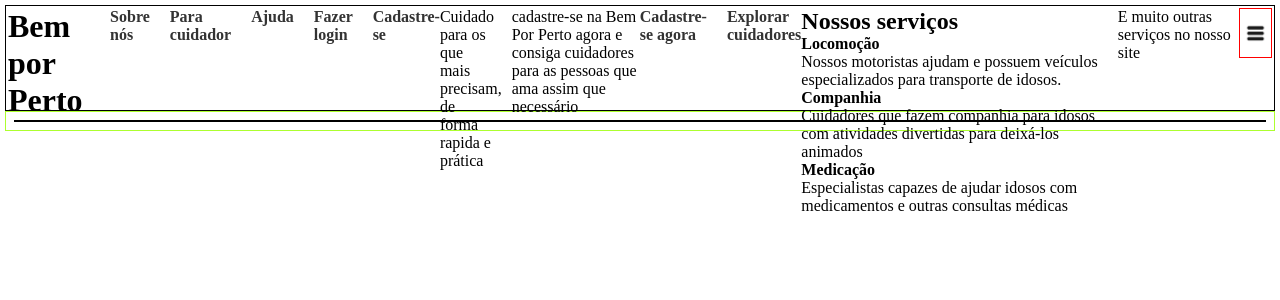
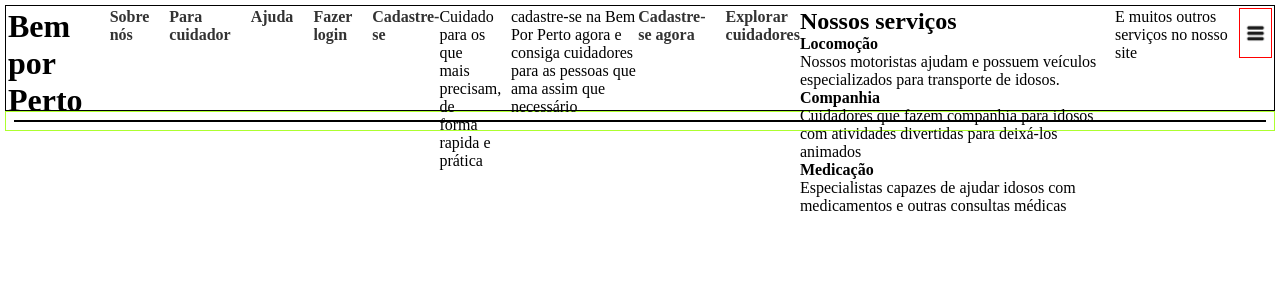
Before and after one commit to Pablo-FullStack-Dev/bem-por-perto, a Flask app: page /inicial in a window 1280 px wide. Shown: the top 300 px of the page. Run offline with Flask 3, Linux system fonts and the light colour scheme.

Commit message:
Update index.html

```diff
--- a/templates/index.html
+++ b/templates/index.html
@@ -44,7 +44,7 @@
                 <p>Especialistas capazes de ajudar idosos com medicamentos e outras consultas médicas</p>
               </div>
             </section>
-            <p class="descricao">E muito outras serviços no nosso site</p>
+            <p class="descricao">E muitos outros serviços no nosso site</p>
             <div class="container" id="espaco">
                <button type="button" id="menu" aria-controls="zona" aria-expanded="false" aria-label="Abrir menu"></button>
                <nav class="caixa-fechada" id="zona">
```
